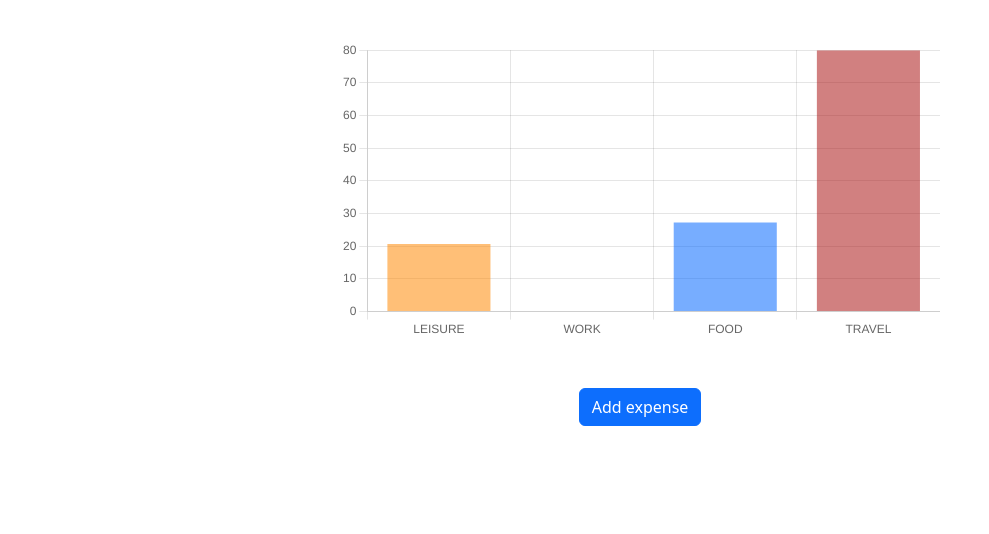
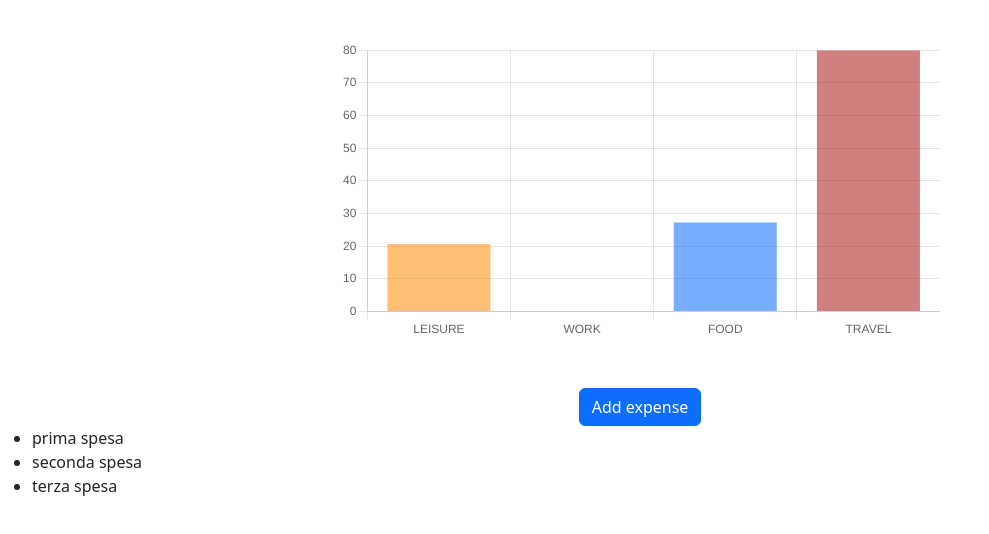
Before and after one commit to abSimone/expense-tracker-ts, a website built with webpack: page index.html in a window 1280 px wide. Shown: the whole page, without its empty margins (0-989 px from the left). Built offline with nearby package versions, Linux system fonts and the light colour scheme; files whose address does not match are found by name.

Commit message:
aggiunta card list

```diff
--- a/index.html
+++ b/index.html
@@ -19,6 +19,13 @@
         <button id="showform" class="btn btn-primary" data-id="showModal">
           Add expense
         </button>
+      </section>
+      <section>
+        <ul>
+          <li>prima spesa</li>
+          <li>seconda spesa</li>
+          <li>terza spesa</li>
+        </ul>
       </section>
 
       <dialog class="">
```
